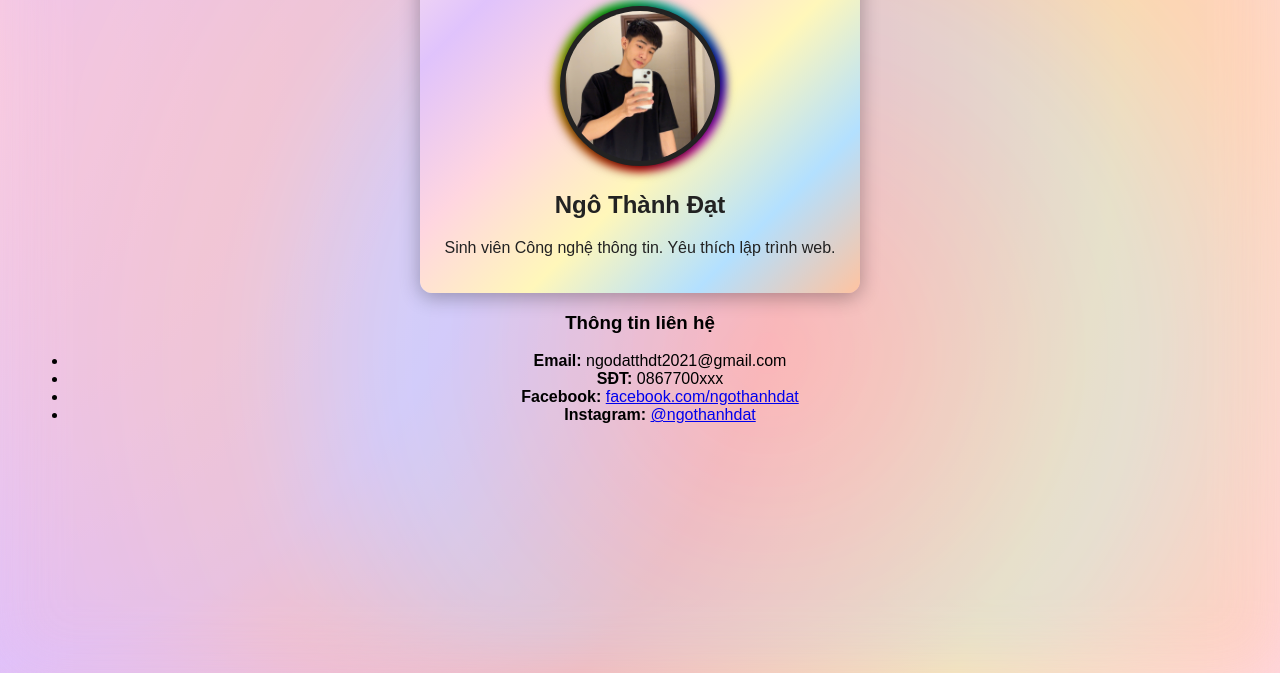
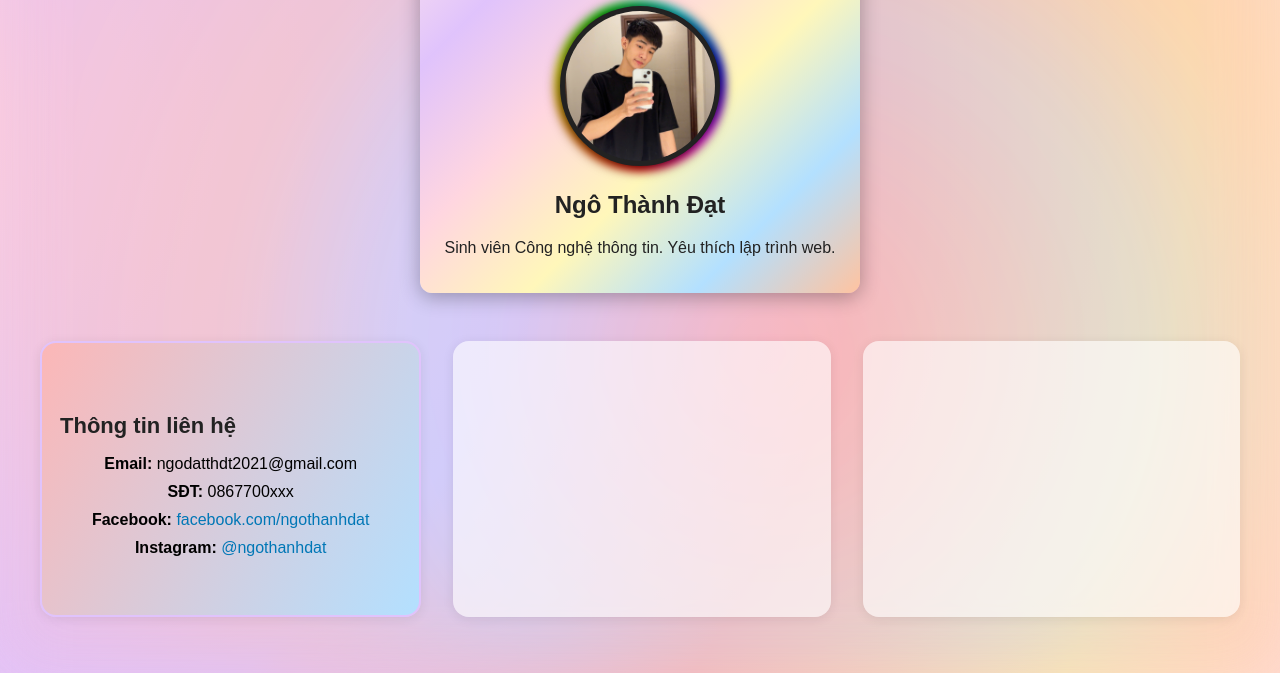
Before and after one commit to ThanhDatttttttt/My-profile, a plain HTML site: page index.html in a window 1280 px wide. Shown: the part 127-800 px from the top of the page. Drawn offline with Linux system fonts and the light colour scheme.

Commit message:
Update style.css

```diff
--- a/style.css
+++ b/style.css
@@ -63,10 +63,6 @@ body::before {
     }
 }
 
-
-.avatar-section {
-    margin-bottom: 20px;
-}
 .avatar-section {
     margin-bottom: 20px;
 }
@@ -130,3 +126,76 @@ body::before {
     margin-top: 5px;
     height: 18px;
 }
+
+/* Thêm style cho các ô thông tin bên dưới */
+.info-boxes {
+    display: flex;
+    justify-content: center;
+    align-items: stretch;
+    gap: 32px;
+    margin-top: 48px;
+    width: 100%;
+    max-width: 1200px;
+    margin-left: auto;
+    margin-right: auto;
+}
+
+.info-box {
+    flex: 1;
+    min-width: 220px;
+    min-height: 220px;
+    background: rgba(255,255,255,0.6);
+    box-shadow: 0 2px 12px 0 rgba(0,0,0,0.08);
+    border-radius: 16px;
+    padding: 26px 18px;
+    font-size: 17px;
+    display: flex;
+    flex-direction: column;
+    justify-content: center;
+    align-items: flex-start;
+}
+
+.contact-box {
+    background: linear-gradient(120deg, #fcb7b7 0%, #b3e0ff 100%);
+    border: 2px solid #e0c3fc;
+}
+
+.contact-box h3 {
+    margin-bottom: 16px;
+    font-size: 22px;
+    color: #222;
+}
+
+.contact-box ul {
+    list-style: none;
+    padding: 0;
+    margin: 0;
+    width: 100%;
+}
+
+.contact-box ul li {
+    margin-bottom: 10px;
+    font-size: 16px;
+}
+
+.contact-box a {
+    color: #0077b6;
+    text-decoration: none;
+    transition: color 0.2s;
+}
+
+.contact-box a:hover {
+    color: #ff3b3b;
+}
+
+@media (max-width: 900px) {
+    .info-boxes {
+        flex-direction: column;
+        gap: 20px;
+        align-items: center;
+    }
+    .info-box {
+        min-width: 80vw;
+        max-width: 96vw;
+    }
+}
```
